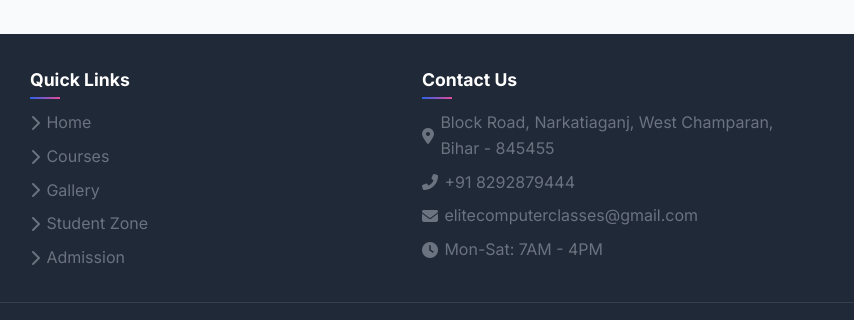
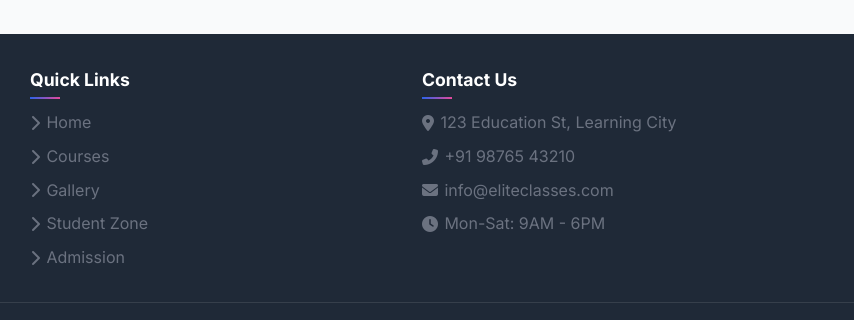
Before and after one commit to sambhavraj71/Elite-Computer-Class, a plain HTML site: page courses.html in a window 1280 px wide. Shown: the part 1385-1705 px from the top of the page, 426-1280 px from the left. Drawn offline with Linux system fonts and the light colour scheme.

Commit message:
Update courses.html

```diff
--- a/courses.html
+++ b/courses.html
@@ -117,7 +117,7 @@
             gap: 1rem;
         }
 
-        .nav-link {
+         .nav-link {
             color: var(--dark);
             text-decoration: none;
             font-weight: 500;
@@ -533,7 +533,7 @@
         <div class="header-container">
             <a href="index.html" class="logo">
                 <img src="logo.jpg" alt="Elite Computer Classes Logo" class="logo-img">
-                <span class="logo-text">Elite <span>Computer </span><span>Classes</span></span>
+                <span class="logo-text">Elite <span>Computer</span><span>Classes</span></span>
             </a>
             <button class="nav-toggle" id="navToggle">
                 <i class="fas fa-bars"></i>
@@ -602,11 +602,11 @@
             </div>
             <div class="footer-col">
                 <h3>Contact Us</h3>
-                 <ul class="footer-links">
-                    <li><a href="#"><i class="fas fa-map-marker-alt"></i> Block Road, Narkatiaganj, West Champaran, Bihar - 845455</a></li>
-                    <li><a href="tel:+918292879444"><i class="fas fa-phone-alt"></i> +91 8292879444</a></li>
-                    <li><a href="mailto:elitecomputerclasses@gmail.com"><i class="fas fa-envelope"></i> elitecomputerclasses@gmail.com </a></li>
-                    <li><a href="#"><i class="fas fa-clock"></i> Mon-Sat: 7AM - 4PM</a></li>
+                <ul class="footer-links">
+                    <li><a href="#"><i class="fas fa-map-marker-alt"></i> 123 Education St, Learning City</a></li>
+                    <li><a href="tel:+919876543210"><i class="fas fa-phone-alt"></i> +91 98765 43210</a></li>
+                    <li><a href="mailto:info@eliteclasses.com"><i class="fas fa-envelope"></i> info@eliteclasses.com</a></li>
+                    <li><a href="#"><i class="fas fa-clock"></i> Mon-Sat: 9AM - 6PM</a></li>
                 </ul>
             </div>
         </div>
```
